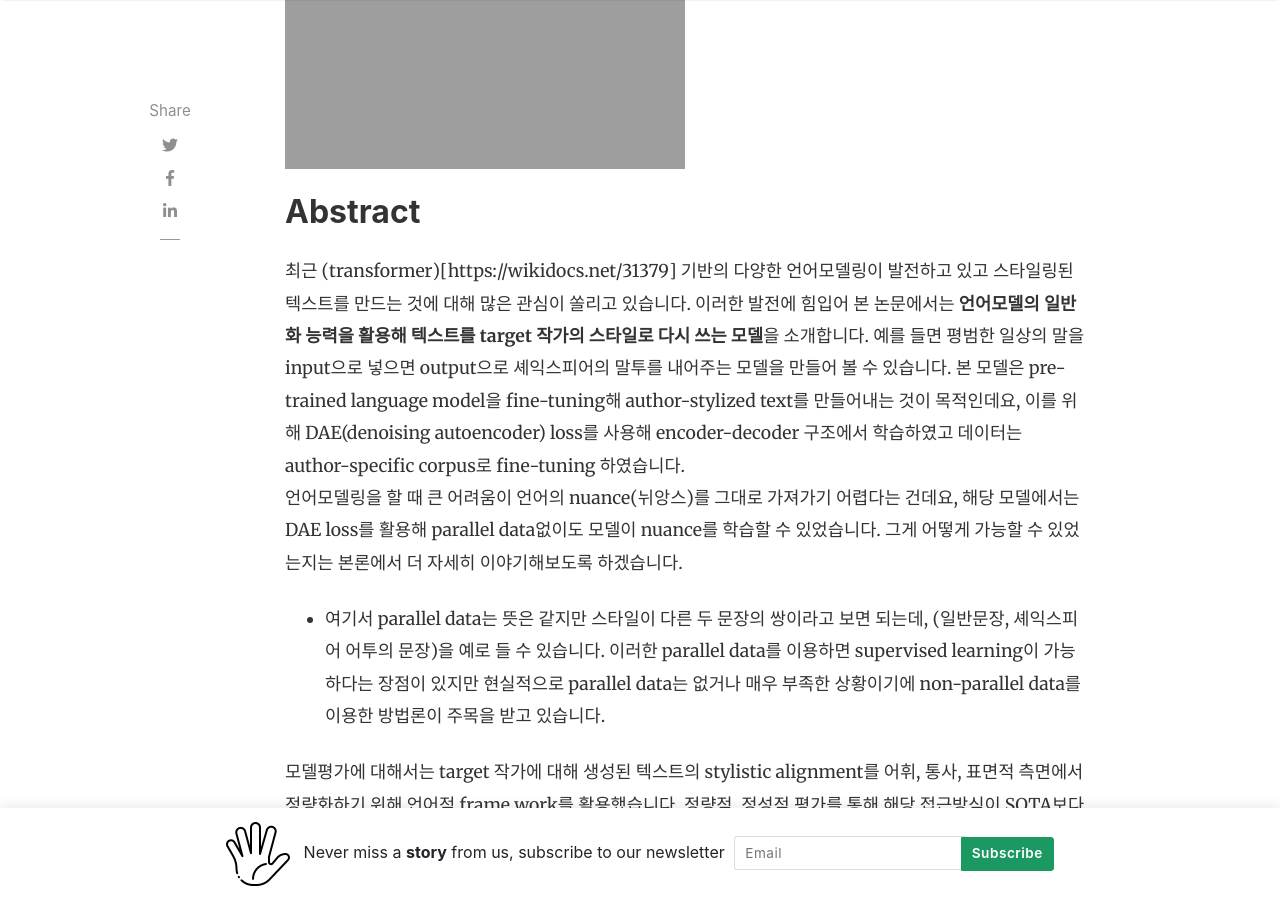
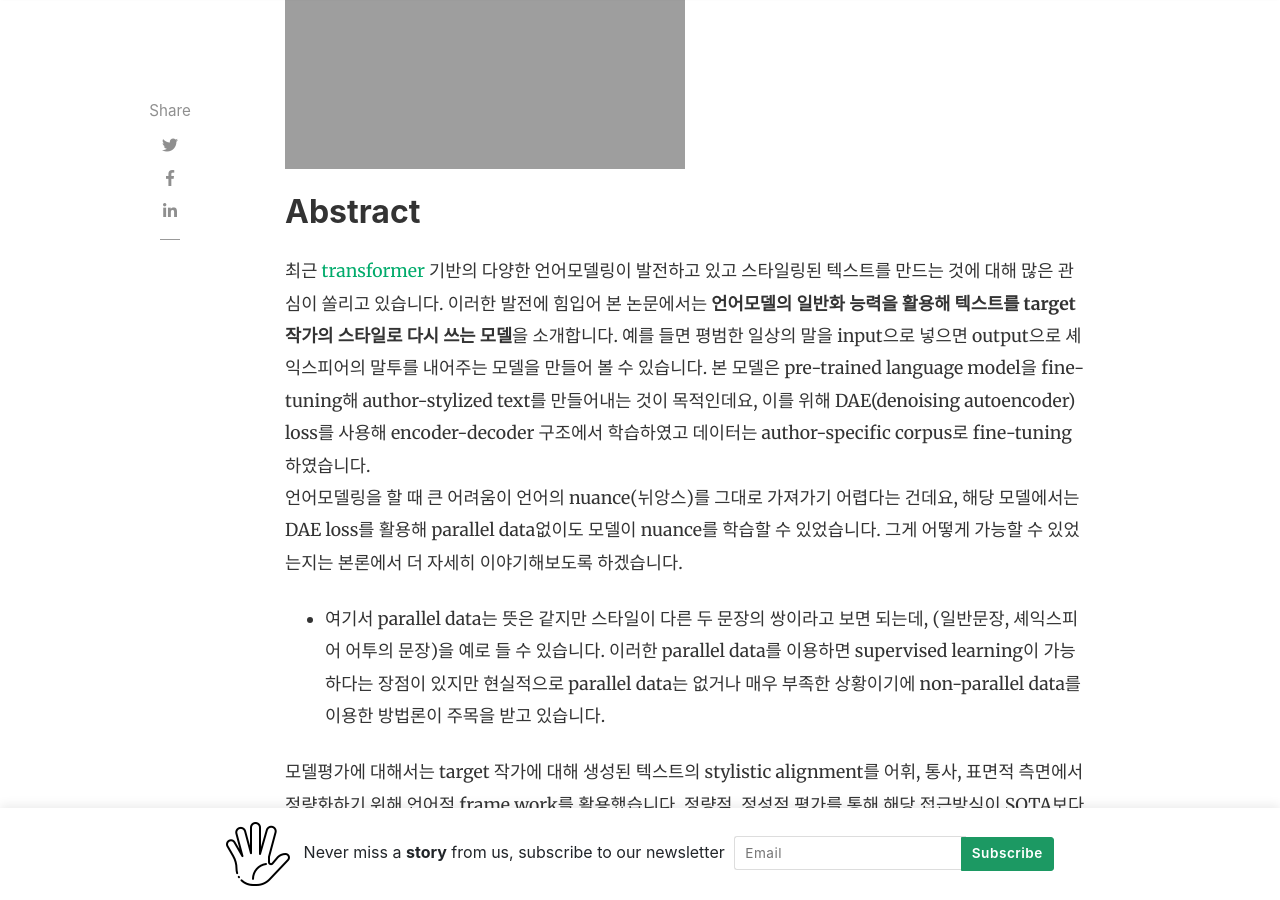
Before and after one commit to ozzaney/ozzaney_, a Jekyll site: the page built from _posts/2022-09-26-author-style.md, in a window 1280 px wide and 900 px high, scrolled down 490 px. Built offline with Jekyll 4.4.1, drawn with Linux system fonts in a browser that asks for light colours; nearby versions of some CDN libraries; comment, search, counter and statistics services are not loaded.

Commit message:
Update 2022-09-26-author-style.md

```diff
--- a/_posts/2022-09-26-author-style.md
+++ b/_posts/2022-09-26-author-style.md
@@ -8,7 +8,7 @@ use_math: true
 
 ## Abstract
 
-최근 (transformer)[https://wikidocs.net/31379] 기반의 다양한 언어모델링이 발전하고 있고 스타일링된 텍스트를 만드는 것에 대해 많은 관심이 쏠리고 있습니다.
+최근 [transformer](https://wikidocs.net/31379) 기반의 다양한 언어모델링이 발전하고 있고 스타일링된 텍스트를 만드는 것에 대해 많은 관심이 쏠리고 있습니다.
 이러한 발전에 힘입어 본 논문에서는 **언어모델의  일반화 능력을 활용해 텍스트를 target 작가의 스타일로 다시 쓰는 모델**을 소개합니다.
 예를 들면 평범한 일상의 말을 input으로 넣으면 output으로 셰익스피어의 말투를 내어주는 모델을 만들어 볼 수 있습니다.
 본 모델은 pre-trained language model을 fine-tuning해 author-stylized text를 만들어내는 것이 목적인데요,
```
